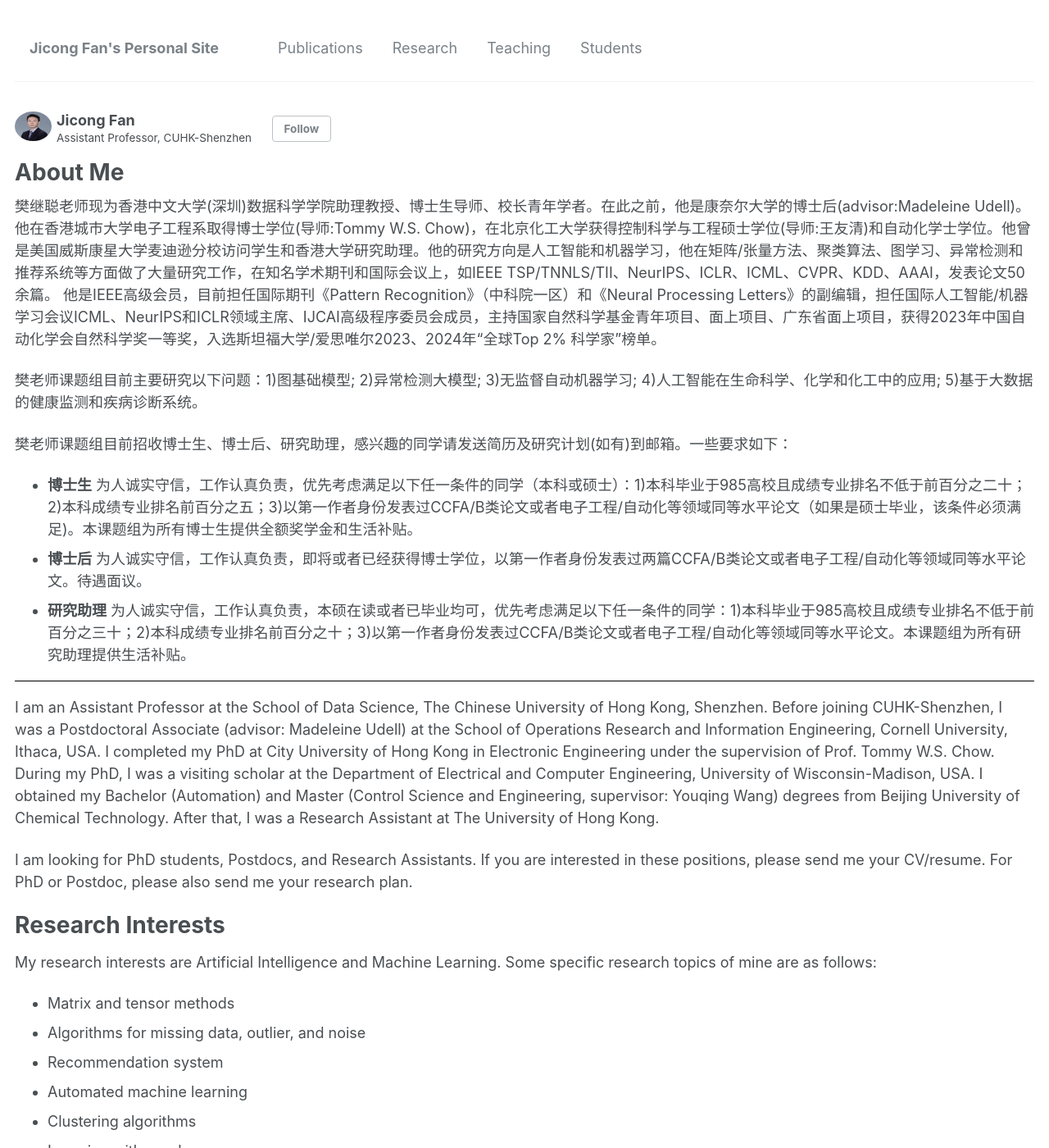
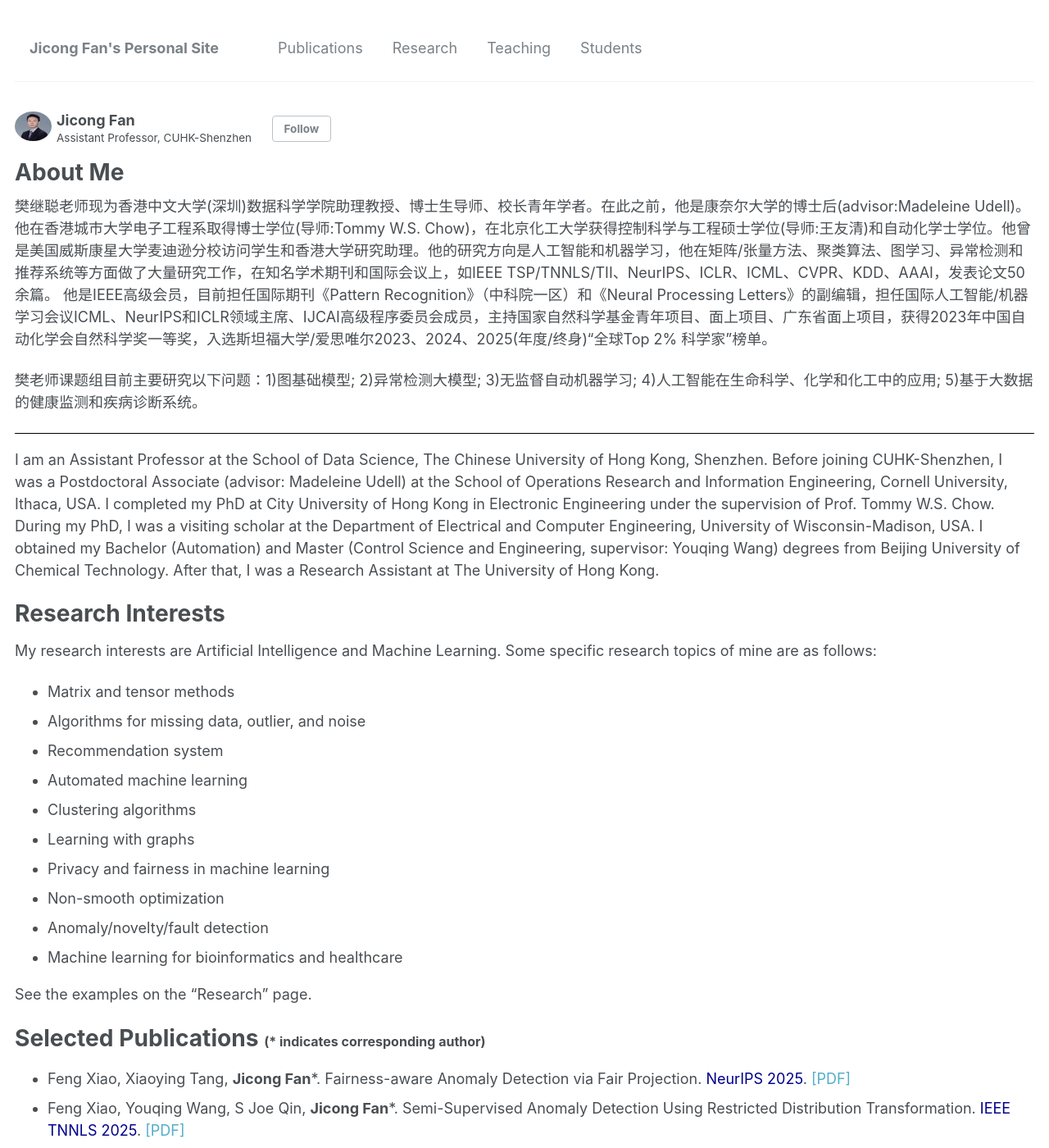
Before and after one commit to jicongfan/jicongfan.github.io, a Jekyll site: the page built from _pages/about.md, in a window 1280 px wide and 1400 px high. Shown: the whole window at 82% size. Built offline with Jekyll 4.4.1, drawn with Linux system fonts in a browser that asks for light colours.

Commit message:
Update about.md

```diff
--- a/_pages/about.md
+++ b/_pages/about.md
@@ -9,23 +9,25 @@ redirect_from:
 ---
 
 
-樊继聪老师现为香港中文大学(深圳)数据科学学院助理教授、博士生导师、校长青年学者。在此之前，他是康奈尔大学的博士后(advisor:Madeleine Udell)。他在香港城市大学电子工程系取得博士学位(导师:Tommy W.S. Chow)，在北京化工大学获得控制科学与工程硕士学位(导师:王友清)和自动化学士学位。他曾是美国威斯康星大学麦迪逊分校访问学生和香港大学研究助理。他的研究方向是人工智能和机器学习，他在矩阵/张量方法、聚类算法、图学习、异常检测和推荐系统等方面做了大量研究工作，在知名学术期刊和国际会议上，如IEEE TSP/TNNLS/TII、NeurIPS、ICLR、ICML、CVPR、KDD、AAAI，发表论文50余篇。 他是IEEE高级会员，目前担任国际期刊《Pattern Recognition》（中科院一区）和《Neural Processing Letters》的副编辑，担任国际人工智能/机器学习会议ICML、NeurIPS和ICLR领域主席、IJCAI高级程序委员会成员，主持国家自然科学基金青年项目、面上项目、广东省面上项目，获得2023年中国自动化学会自然科学奖一等奖，入选斯坦福大学/爱思唯尔2023、2024年“全球Top 2% 科学家”榜单。
+樊继聪老师现为香港中文大学(深圳)数据科学学院助理教授、博士生导师、校长青年学者。在此之前，他是康奈尔大学的博士后(advisor:Madeleine Udell)。他在香港城市大学电子工程系取得博士学位(导师:Tommy W.S. Chow)，在北京化工大学获得控制科学与工程硕士学位(导师:王友清)和自动化学士学位。他曾是美国威斯康星大学麦迪逊分校访问学生和香港大学研究助理。他的研究方向是人工智能和机器学习，他在矩阵/张量方法、聚类算法、图学习、异常检测和推荐系统等方面做了大量研究工作，在知名学术期刊和国际会议上，如IEEE TSP/TNNLS/TII、NeurIPS、ICLR、ICML、CVPR、KDD、AAAI，发表论文50余篇。 他是IEEE高级会员，目前担任国际期刊《Pattern Recognition》（中科院一区）和《Neural Processing Letters》的副编辑，担任国际人工智能/机器学习会议ICML、NeurIPS和ICLR领域主席、IJCAI高级程序委员会成员，主持国家自然科学基金青年项目、面上项目、广东省面上项目，获得2023年中国自动化学会自然科学奖一等奖，入选斯坦福大学/爱思唯尔2023、2024、2025(年度/终身)“全球Top 2% 科学家”榜单。
 
 樊老师课题组目前主要研究以下问题：1)图基础模型; 2)异常检测大模型; 3)无监督自动机器学习; 4)人工智能在生命科学、化学和化工中的应用; 5)基于大数据的健康监测和疾病诊断系统。
 
-
+<!--
 樊老师课题组目前招收博士生、博士后、研究助理，感兴趣的同学请发送简历及研究计划(如有)到邮箱。一些要求如下：
 * <strong>博士生</strong> 为人诚实守信，工作认真负责，优先考虑满足以下任一条件的同学（本科或硕士）：1)本科毕业于985高校且成绩专业排名不低于前百分之二十；2)本科成绩专业排名前百分之五；3)以第一作者身份发表过CCFA/B类论文或者电子工程/自动化等领域同等水平论文（如果是硕士毕业，该条件必须满足)。本课题组为所有博士生提供全额奖学金和生活补贴。
 * <strong>博士后</strong> 为人诚实守信，工作认真负责，即将或者已经获得博士学位，以第一作者身份发表过两篇CCFA/B类论文或者电子工程/自动化等领域同等水平论文。待遇面议。
-* <strong>研究助理</strong> 为人诚实守信，工作认真负责，本硕在读或者已毕业均可，优先考虑满足以下任一条件的同学：1)本科毕业于985高校且成绩专业排名不低于前百分之三十；2)本科成绩专业排名前百分之十；3)以第一作者身份发表过CCFA/B类论文或者电子工程/自动化等领域同等水平论文。本课题组为所有研究助理提供生活补贴。
-
+* <strong>研究助理</strong> 为人诚实守信，工作认真负责，本硕在读或者已毕业均可，优先考虑满足以下任一条件的同学：1)本科毕业于985高校且成绩专业排名不低于前百分之三十；2)本科成绩专业排名前百分之十；3)以第一作者身份发表过CCFA/B类论文或者电子工程/自动化等领域同等水平论文。
+-->
 
 ---
 
+
 I am an Assistant Professor at the School of Data Science, The Chinese University of Hong Kong, Shenzhen. Before joining CUHK-Shenzhen, I was a Postdoctoral Associate (advisor: Madeleine Udell) at the School of Operations Research and Information Engineering, Cornell University, Ithaca, USA. I completed my PhD at City University of Hong Kong in Electronic Engineering under the supervision of Prof. Tommy W.S. Chow. During my PhD, I was a visiting scholar at the Department of Electrical and Computer Engineering, University of Wisconsin-Madison, USA. I obtained my Bachelor (Automation) and Master (Control Science and Engineering, supervisor: Youqing Wang) degrees from Beijing University of Chemical Technology. After that, I was a Research Assistant at The University of Hong Kong.
 
+<!--
 I am looking for PhD students, Postdocs, and Research Assistants. If you are interested in these positions, please send me your CV/resume. For PhD or Postdoc, please also send me your research plan.
-
+-->
 
 
 Research Interests
```
